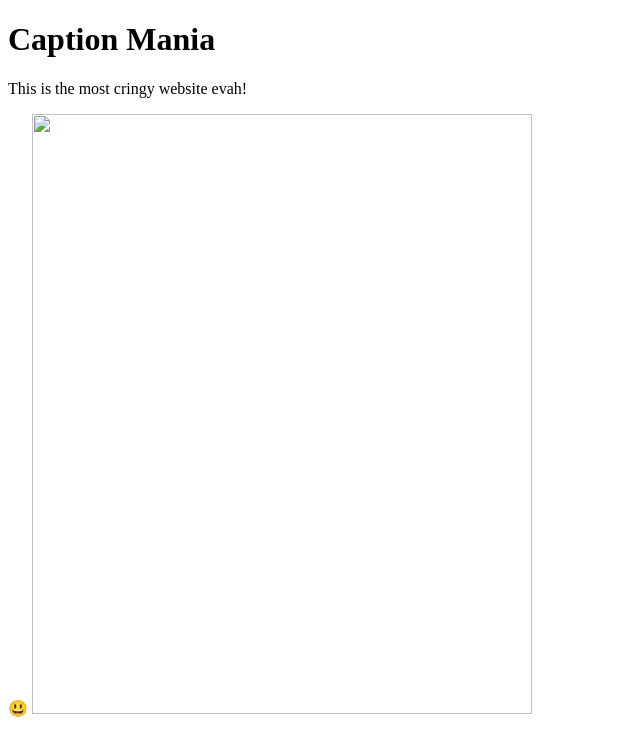
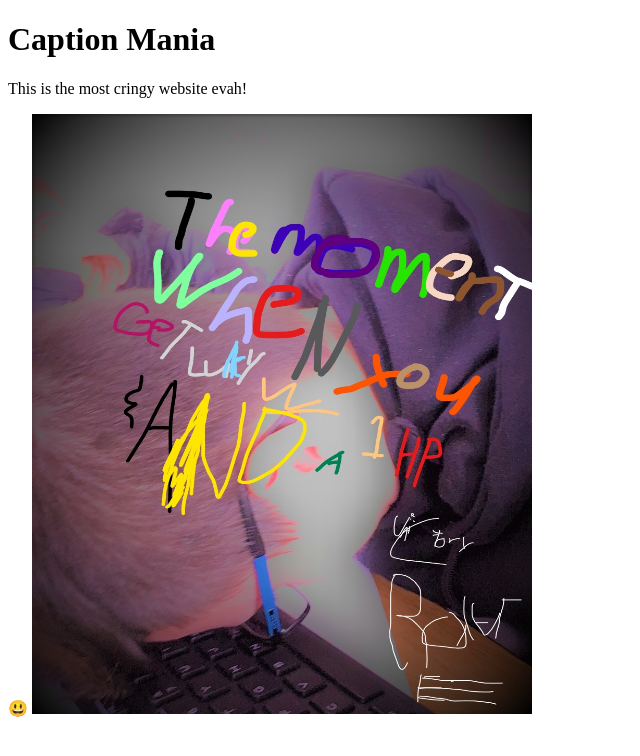
Before and after one commit to Fortnut420/It-sYaBoiJonny, a plain HTML site: page index.html in a window 1280 px wide. Shown: the whole page, without its empty margins (0-640 px from the left). Drawn offline with Linux system fonts and the light colour scheme.

Commit message:
Update index.html

```diff
--- a/index.html
+++ b/index.html
@@ -9,6 +9,6 @@
 <p>This is the most cringy website evah!</p>
 😃
 
-  <img src="img_girl.jpg" width="500" height="600">
+  <img src="image3.jpg" width="500" height="600">
 </body>
 </html>
```
